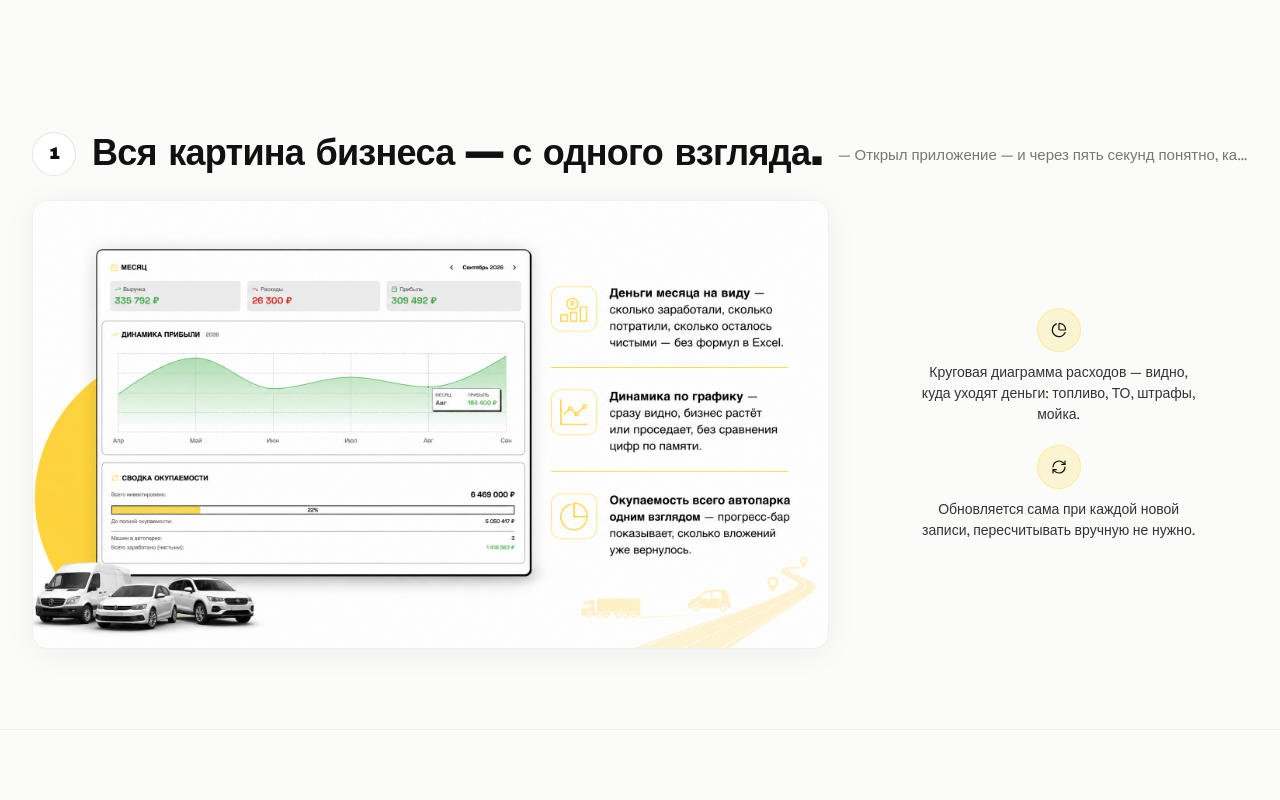
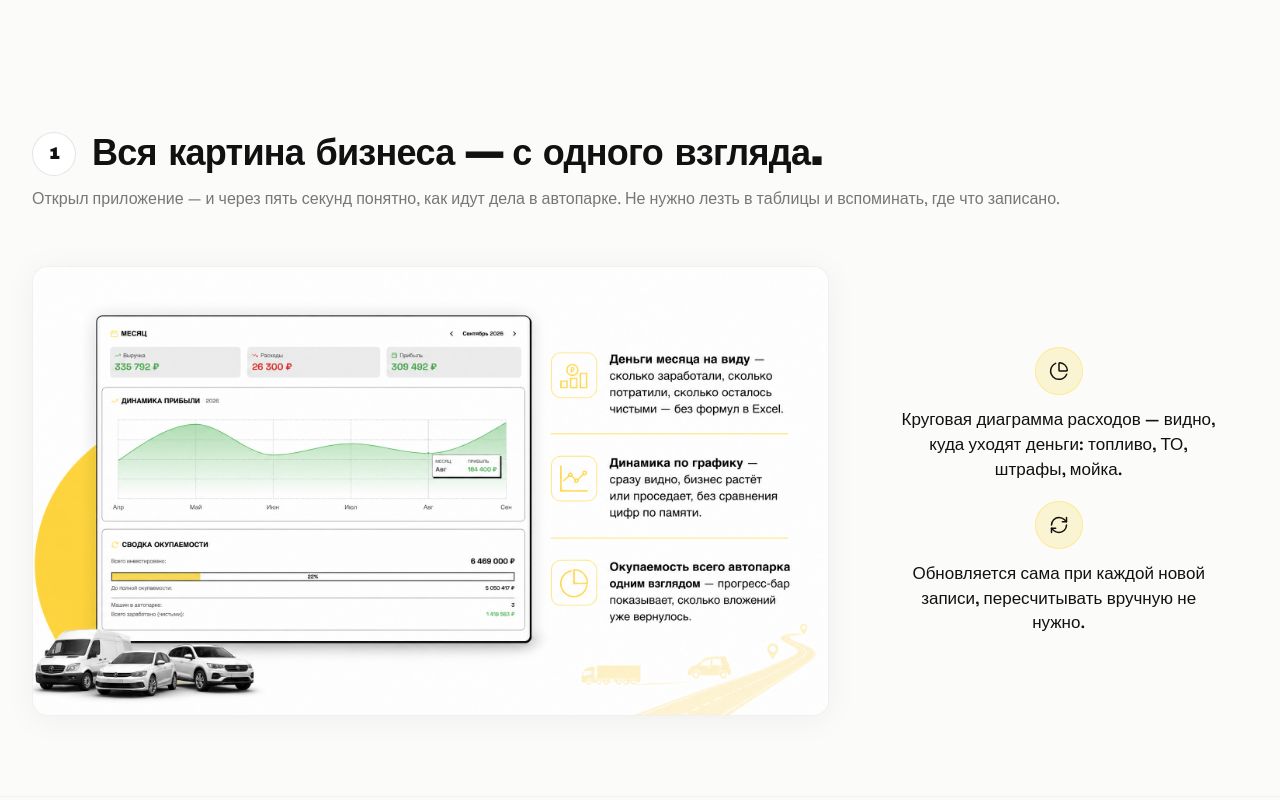
Before and after one commit to Vegass027/demo-car-rent, a React (Vite) app: page /landing in a window 1280 px wide. Shown: the part 660-1460 px from the top of the page. Built offline with nearby package versions, Linux system fonts and the light colour scheme; no server answers.

Commit message:
fix: subtitle on its own line below title (single-line truncate); bolder/larger bullet text (16-17px font-medium)

```diff
--- a/src/components/landing/FeatureBlock.tsx
+++ b/src/components/landing/FeatureBlock.tsx
@@ -19,11 +19,13 @@ const EASE = [0.23, 1, 0.32, 1] as const
 
 function MiniBullet({ icon: Icon, children }: { icon: LucideIcon; children: React.ReactNode }) {
   return (
-    <div className="flex flex-col items-center gap-2.5 max-w-[280px]">
-      <span className="flex h-11 w-11 shrink-0 items-center justify-center rounded-full border border-[#ffdb33]/40 bg-[#ffdb33]/20">
-        <Icon className="h-4 w-4 text-[#111]" strokeWidth={1.8} />
+    <div className="flex flex-col items-center gap-3 max-w-[320px]">
+      <span className="flex h-12 w-12 shrink-0 items-center justify-center rounded-full border border-[#ffdb33]/40 bg-[#ffdb33]/20">
+        <Icon className="h-5 w-5 text-[#111]" strokeWidth={1.8} />
       </span>
-      <p className="text-[14px] leading-[1.5] text-[#2F3437] md:text-[14px]">{children}</p>
+      <p className="text-center text-[16px] font-medium leading-[1.45] text-[#111] md:text-[17px]">
+        {children}
+      </p>
     </div>
   )
 }
@@ -45,13 +47,13 @@ export function FeatureBlock({
       id={id}
       className="mx-auto w-full max-w-[1400px] px-4 py-12 md:px-8 md:py-20 scroll-mt-20"
     >
-      {/* Заголовок + подзаголовок в одну строку */}
+      {/* Заголовок — в одну строку */}
       <motion.div
         initial={{ opacity: 0, y: 20 }}
         whileInView={{ opacity: 1, y: 0 }}
         viewport={{ once: true, amount: 0.3 }}
         transition={{ duration: 0.6, ease: EASE }}
-        className="mb-6 flex items-center gap-4"
+        className="mb-3 flex items-center gap-4"
       >
         <span className="flex h-11 w-11 shrink-0 items-center justify-center rounded-full border border-black/10 bg-white font-head text-base font-semibold text-[#111]">
           {number}
@@ -59,18 +61,19 @@ export function FeatureBlock({
         <h2 className="font-head text-[26px] font-semibold leading-[1.15] tracking-[-0.02em] text-[#111] md:text-3xl lg:text-[36px] whitespace-nowrap">
           {title}
         </h2>
-        {!descriptionInCard && (
-          <span className="hidden md:inline-block flex-1 truncate text-[15px] leading-[1.4] text-[#787774]">
-            — {description}
-          </span>
-        )}
       </motion.div>
 
-      {/* Если description НЕ в карточке и НЕ в одну строку — выводим полным текстом на мобильных */}
+      {/* Подзаголовок — отдельной строкой под заголовком, в одну строку */}
       {!descriptionInCard && (
-        <p className="mb-8 text-[15px] leading-[1.6] text-[#2F3437] md:hidden md:mb-12">
+        <motion.p
+          initial={{ opacity: 0, y: 16 }}
+          whileInView={{ opacity: 1, y: 0 }}
+          viewport={{ once: true, amount: 0.3 }}
+          transition={{ duration: 0.6, ease: EASE, delay: 0.05 }}
+          className="mb-10 max-w-full truncate whitespace-nowrap text-[15px] leading-[1.4] text-[#787774] md:text-base md:mb-14"
+        >
           {description}
-        </p>
+        </motion.p>
       )}
       {descriptionInCard && <div className="mb-8 md:mb-10" />}
 
--- a/src/pages/Landing.tsx
+++ b/src/pages/Landing.tsx
@@ -24,11 +24,13 @@ interface BulletProps {
 
 function Bullet({ icon: Icon, children }: BulletProps) {
   return (
-    <div className="flex flex-col items-center gap-2.5 max-w-[280px]">
-      <span className="flex h-11 w-11 shrink-0 items-center justify-center rounded-full border border-[#ffdb33]/40 bg-[#ffdb33]/20">
-        <Icon className="h-4 w-4 text-[#111]" strokeWidth={1.8} />
+    <div className="flex flex-col items-center gap-3 max-w-[320px]">
+      <span className="flex h-12 w-12 shrink-0 items-center justify-center rounded-full border border-[#ffdb33]/40 bg-[#ffdb33]/20">
+        <Icon className="h-5 w-5 text-[#111]" strokeWidth={1.8} />
       </span>
-      <p className="text-[14px] leading-[1.5] text-[#2F3437] text-center">{children}</p>
+      <p className="text-center text-[16px] font-medium leading-[1.45] text-[#111] md:text-[17px]">
+        {children}
+      </p>
     </div>
   )
 }
```
